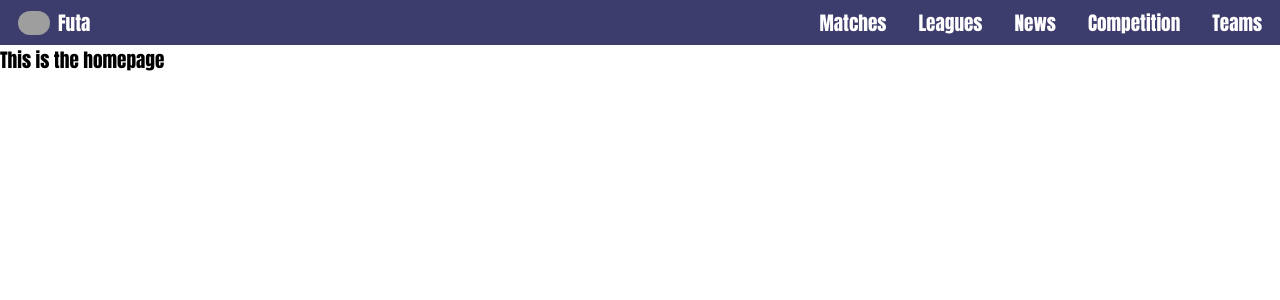
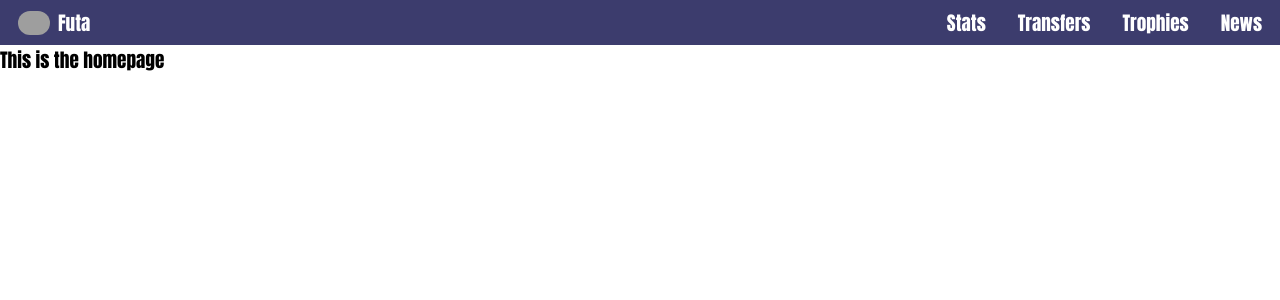
Before and after one commit to JosephMusya/futa, a React (Create React App) app: page / in a window 1280 px wide. Shown: the top 300 px of the page. Built offline with nearby package versions, Linux system fonts and the light colour scheme; grey boxes are pictures that could not be loaded.

Commit message:
Updated the navbar elements

```diff
--- a/src/components/Navbar.js
+++ b/src/components/Navbar.js
@@ -8,11 +8,10 @@ function Navbar() {
                 <strong>Futa</strong>
             </div>
             <div className={styles.headings}>
-                <Link to='/'>Matches</Link>
-                <Link to='/leaques'>Leagues</Link>
-                <Link to='/news'>News</Link>
-                <Link to='/competitions'>Competition</Link>
-                <Link to='/teams'>Teams</Link>
+                <Link to='/leaques'>Stats</Link>
+                <Link to='/news'>Transfers</Link>
+                <Link to='/competitions'>Trophies</Link>
+                <Link to='/teams'>News</Link>
             </div>
         </nav>
     )
```
